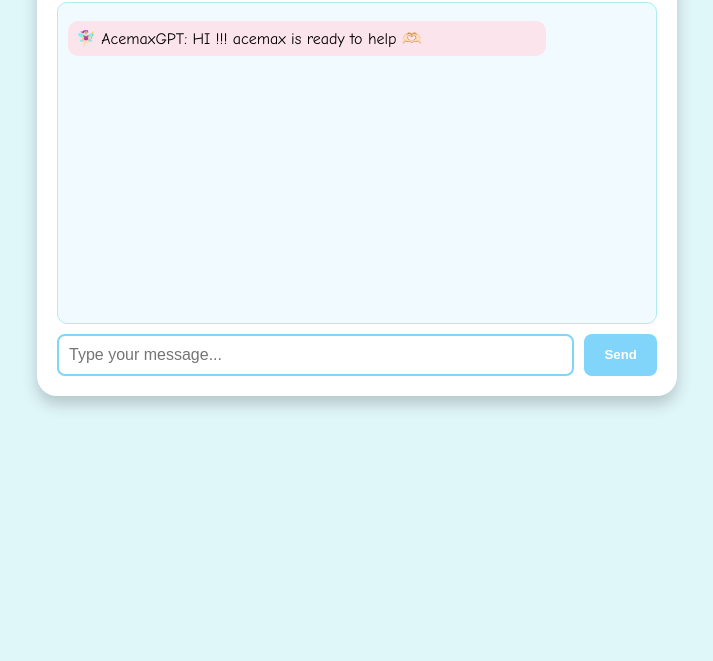
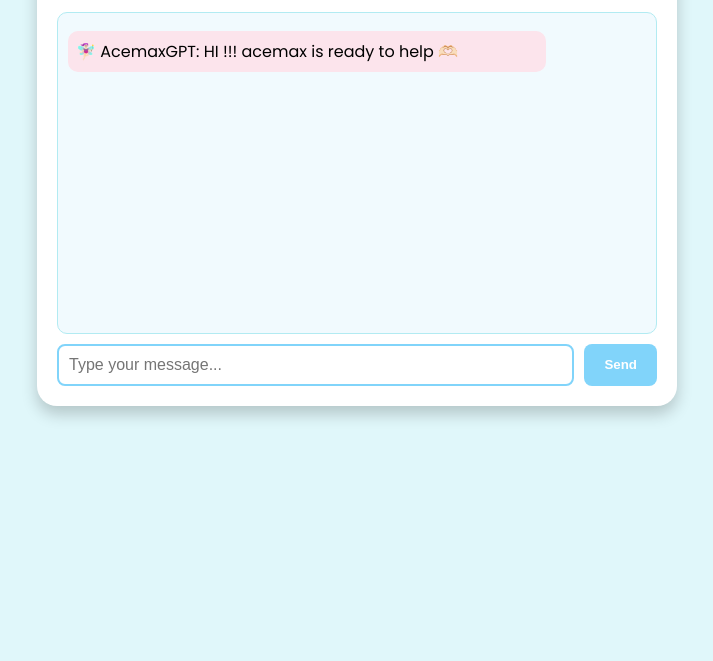
Before and after one commit to chubbs03/acemaxGPT, a plain HTML site: page index.html in a window 1280 px wide. Shown: the part 139-800 px from the top of the page, without its empty margins (283-996 px from the left). Drawn offline with nearby package versions, Linux system fonts and the light colour scheme.

Commit message:
initial commit

```diff
--- a/index.html
+++ b/index.html
@@ -4,6 +4,7 @@
   <meta charset="UTF-8" />
   <meta name="viewport" content="width=device-width, initial-scale=1.0"/>
   <title>acemaxGPT</title>
+   <link href="https://fonts.googleapis.com/css2?family=Poppins:wght@400;500;600;700&display=swap" rel="stylesheet">
   <link rel="stylesheet" href="style.css" />
   <script src="https://unpkg.com/vue@3/dist/vue.global.js"></script>
 </head>
--- a/style.css
+++ b/style.css
@@ -1,5 +1,5 @@
 body {
-  font-family: 'Comic Sans MS', cursive, sans-serif;
+  font-family: 'Poppins', sans-serif;
   background-color: #e0f7fa;
   margin: 0;
   padding: 0;
```
